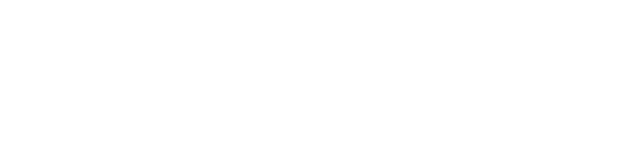
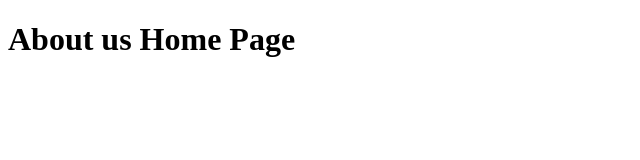
Before and after one commit to shailendra66/demo-repo, a plain HTML site: page about.html in a window 1280 px wide. Shown: the whole page, without its empty margins (0-640 px from the left). Drawn offline with Linux system fonts and the light colour scheme.

Commit message:
my project

```diff
--- a/about.html
+++ b/about.html
@@ -6,6 +6,6 @@
     <title>Aboutus</title>
 </head>
 <body>
-
+    <h1>About us Home Page</h1>
 </body>
 </html>
```
Also changed, not shown: gallery.html (+1 -1 lines).
